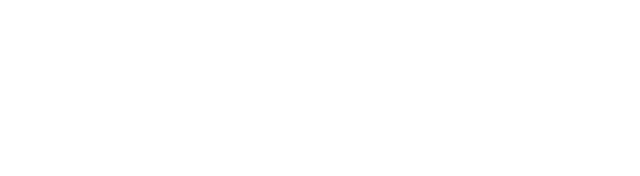
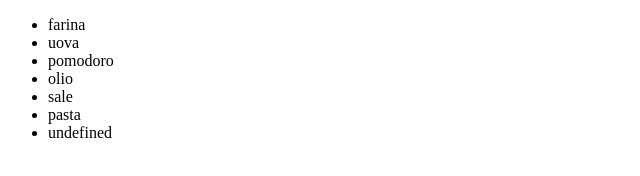
Before and after one commit to tomasdarienko/js-lista-spesa, a plain HTML site: page index.html in a window 1280 px wide. Shown: the whole page, without its empty margins (0-640 px from the left). Drawn offline with Linux system fonts and the light colour scheme.

Commit message:
esercizio finito

```diff
--- a/index.html
+++ b/index.html
@@ -3,9 +3,12 @@
 <head>
      <meta charset="UTF-8">
      <meta name="viewport" content="width=device-width, initial-scale=1.0">
-     <title>Document</title>
+     <title>lista spesa</title>
 </head>
 <body>
+     <ul id="spesa">
+
+     </ul>
      <script src="./js/script.js"></script>
 </body>
 </html>
--- a/js/script.js
+++ b/js/script.js
@@ -0,0 +1,18 @@
+// creo costante lista
+const lista = ['farina', 'uova', 'pomodoro', 'olio', 'sale','pasta'];
+// assegno a cont list il valore dell id nel html
+const cont_list = document.getElementById('spesa');
+// inzializzo il contatore i
+let i=0;
+
+// creo un ciclo while che si ripete tante volte quanti sono gli elementi nella lista
+while ( i<=lista.length){
+     // creo li
+     const li = document.createElement ('li');
+     // inserisco li nel ul
+     cont_list.appendChild(li);
+     // inserisco nel li un elemento del array
+     li.innerText = lista[i];
+     // incremento
+     i++
+}
```
